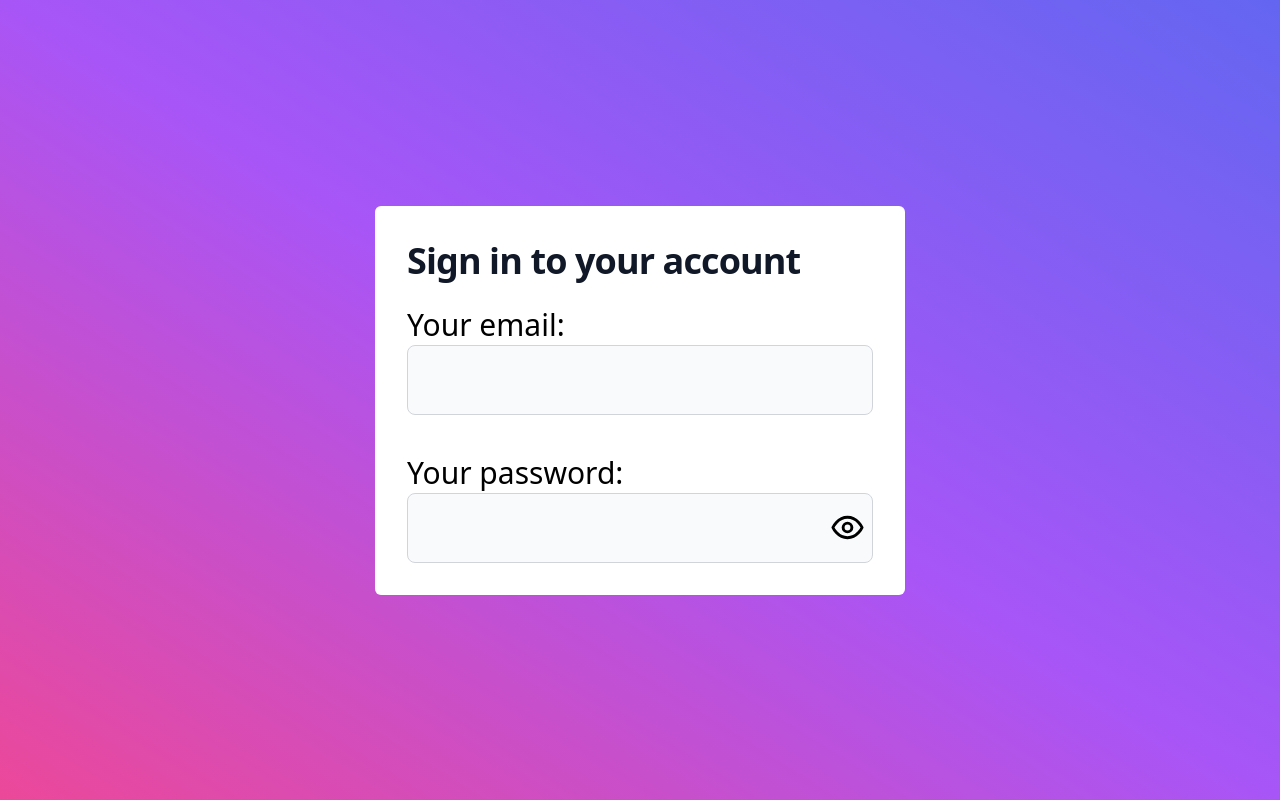
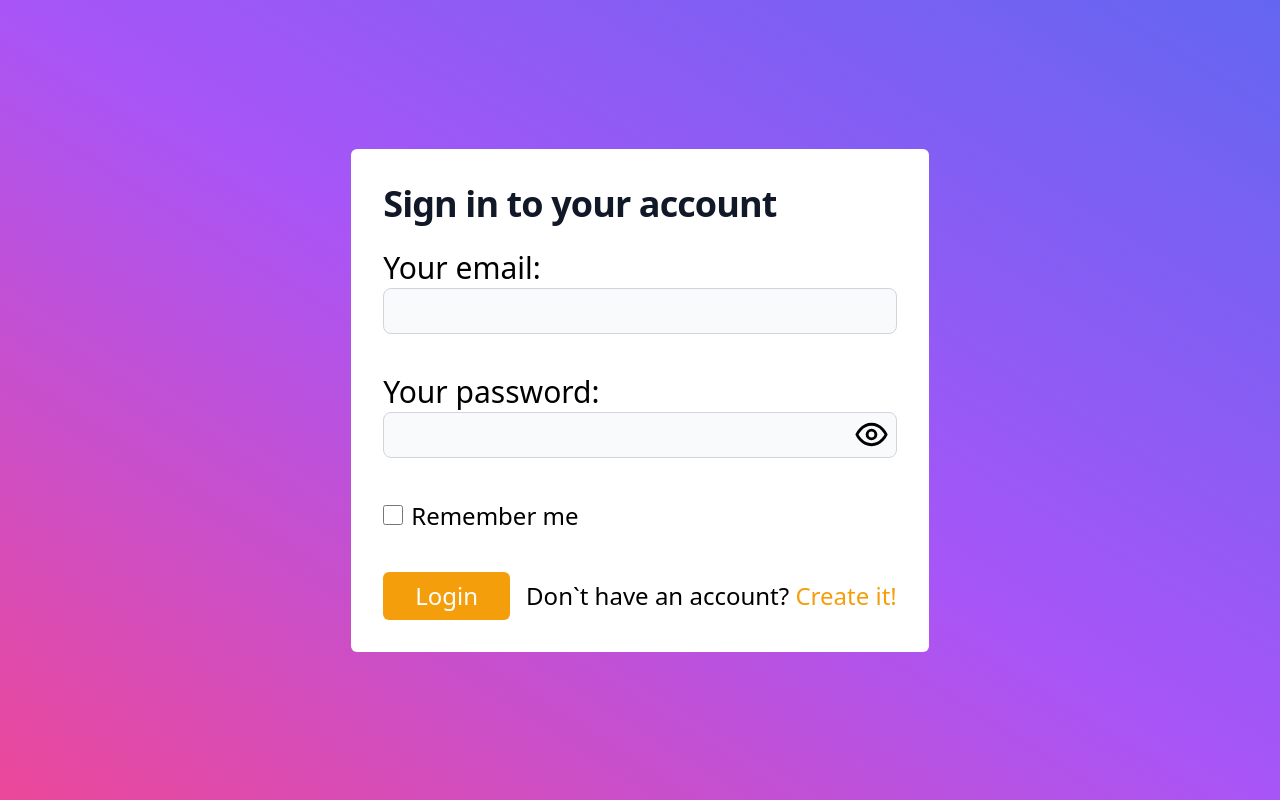
Before and after one commit to Gmust/psychological-tests-client, a React (Vite) app: page /login in a window 1280 px wide. Built offline with nearby package versions, Linux system fonts and the light colour scheme.

Commit message:
Small login page changes + created Message component for success, error and warning messages

```diff
--- a/src/components/auth/login/LoginPage.tsx
+++ b/src/components/auth/login/LoginPage.tsx
@@ -2,9 +2,12 @@ import { zodResolver } from '@hookform/resolvers/zod';
 import { Eye, EyeOff } from 'lucide-react';
 import { useState } from 'react';
 import { useForm } from 'react-hook-form';
+import { Link } from 'react-router-dom';
 import { z } from 'zod';
 
+import { Button } from '../../../shared/Button.tsx';
 import { Input } from '../../../shared/Input.tsx';
+import { Message } from '../../../shared/Message.tsx';
 import { loginUserValidator } from '../../../utils/validation/login-user.ts';
 
 type loginPageInputs = z.infer<typeof loginUserValidator>
@@ -17,29 +20,34 @@ export const LoginPage = () => {
     handleSubmit,
     formState: { errors }
   } = useForm<loginPageInputs>({
-    resolver: zodResolver(loginUserValidator)
+    resolver: zodResolver(loginUserValidator),
+    mode: 'onBlur'
   });
 
   const [show, setShow] = useState<boolean>(false);
 
   const onSubmit = async () => {
+
   };
 
   return (
     <div className='h-screen flex justify-center items-center'>
-      <div className='bg-white p-8 space-y-6 rounded-md'>
+      <div className='bg-white p-8 space-y-6 rounded-md '>
         <h1 className='font-bold leading-tight tracking-tight text-gray-900 text-4xl'>
           Sign in to your account
         </h1>
         <form onSubmit={handleSubmit(onSubmit)} className='flex flex-col space-y-10'>
           <div className='flex flex-col text-3xl space-y-0.5'>
             <label htmlFor='email'>Your email:</label>
-            <Input type='email' formNoValidate id='email' variant='default' inputSize='large' />
+            <Input type='email' formNoValidate id='email' variant='default'
+                   inputSize='default' {...register('email')} />
+            {errors.email &&
+              <Message message={errors.email.message!} variant='error' heading='Email error' />}
           </div>
           <div className='flex flex-col text-3xl space-y-0.5'>
             <label htmlFor='password'>Your password:</label>
             <div className='flex items-center  relative'>
-              <Input id='password' autoComplete='password' variant='default' inputSize='large'
+              <Input id='password' autoComplete='password' variant='default' inputSize='default'
                      type={show ? 'text' : 'password'} className='w-full'
               />
               <div className='absolute right-0 cursor-pointer mr-2'>
@@ -49,6 +57,22 @@ export const LoginPage = () => {
                 }
               </div>
             </div>
+            <div></div>
+          </div>
+          <div className='flex justify-between items-center space-x-5'>
+            <div className='space-x-2'>
+              <input id='rememberMe' type='checkbox'
+                     className='w-5 h-5 text-purple-600 bg-gray-100 accent-amber-500 border-gray-300 rounded focus:ring-amber-400 focus:ring-2 ' />
+              <label htmlFor='rememberMe' className='text-2xl'>Remember me</label>
+            </div>
+          </div>
+          <div className='flex items-center space-x-4'>
+            <Button type='submit' variant='default' size='lg'>Login</Button>
+            <div className='text-2xl'>
+              Don`t have an account? <Link to='registration'
+                                           className='font-medium text-amber-500  hover:underline'> Create
+              it!</Link>
+            </div>
           </div>
         </form>
       </div>
--- a/src/shared/Button.tsx
+++ b/src/shared/Button.tsx
@@ -14,8 +14,8 @@ export const buttonVariants = cva(
       },
       size: {
         default: 'h-10 py-2 px-4',
-        sm: 'h-9 px-2 rounded-md',
-        lg: 'h-12, px-8'
+        sm: 'h-9 px-2 py-1 rounded-md text-xl',
+        lg: 'text-2xl h-12, px-8 py-2'
       }
     }
   }
--- a/src/shared/Input.tsx
+++ b/src/shared/Input.tsx
@@ -1,10 +1,10 @@
 import { cva, VariantProps } from 'class-variance-authority';
-import { InputHTMLAttributes } from 'react';
+import React, { InputHTMLAttributes } from 'react';
 
 import { cn } from '../utils/libs.ts';
 
 export const inputVariants = cva(
-  'block transition-colors  border border-gray-300 rounded-lg bg-gray-50 sm:text-md focus:ring-blue-500 focus:border-blue-500',
+  'block transition-colors text-lg  border border-gray-300 rounded-lg bg-gray-50 sm:text-md focus:ring-blue-500 focus:border-blue-500',
   {
     variants: {
       variant: {
@@ -12,8 +12,8 @@ export const inputVariants = cva(
       },
       inputSize: {
         large: 'p-4',
-        default: 'p-2.5 text-sm',
-        small: 'p-2 text-xs'
+        default: 'p-1.5 text-2xl',
+        small: 'p-2 text-xl'
       }
     }
   }
@@ -22,16 +22,29 @@ export const inputVariants = cva(
 interface InputProps extends InputHTMLAttributes<HTMLInputElement>, VariantProps<typeof inputVariants> {
 
 }
+//
+// export const Input = ({
+//   className,
+//   variant,
+//   inputSize,
+//   ...props
+// }: InputProps) => {
+//   return <input className={cn(inputVariants({
+//     variant,
+//     inputSize,
+//     className
+//   }))} {...props} />;
+// };
 
-export const Input = ({
-  className,
+export const Input = React.forwardRef<HTMLInputElement, Omit<InputProps, 'ref'>>(({
   variant,
   inputSize,
+  className,
   ...props
-}: InputProps) => {
-  return <input className={cn(inputVariants({
+}, ref) => (
+  <input className={cn(inputVariants({
     variant,
     inputSize,
     className
-  }))} {...props} />;
-};
+  }))} ref={ref} {...props} />
+));
--- /dev/null
+++ b/src/shared/Message.tsx
@@ -0,0 +1,48 @@
+import { cva, VariantProps } from 'class-variance-authority';
+
+import { cn } from '../utils/libs.ts';
+
+export const messageVariants = cva(
+  'transition-colors text-xl',
+  {
+    variants: {
+      variant: {
+        warning: 'bg-orange-100 border-l-4 border-orange-500 text-orange-700 p-2',
+        error: 'bg-red-100 border-l-4 border-red-500 text-red-700 p-2',
+        success: 'bg-green-100 border-l-4 border-green-500 text-green-700 p-2'
+      },
+      size: {
+        small: 'p-1',
+        default: 'p-2',
+        large: 'p-4'
+      }
+    }
+  }
+);
+
+interface MessageProps extends VariantProps<typeof messageVariants> {
+  heading?: string | undefined,
+  message: string,
+  className?: string,
+  variant: 'warning' | 'error' | 'success'
+}
+
+export const Message = ({
+  message,
+  heading,
+  className,
+  variant,
+  size
+}: MessageProps) => {
+  return (
+    <div className={cn(messageVariants({
+      variant,
+      className,
+      size
+    }))}
+    >
+         {heading && <p className='font-bold'>{heading}</p>}
+      {message}
+    </div>
+  );
+};
```
Also changed, not shown: 1 other file (tests, documents, lock files or other folders).
